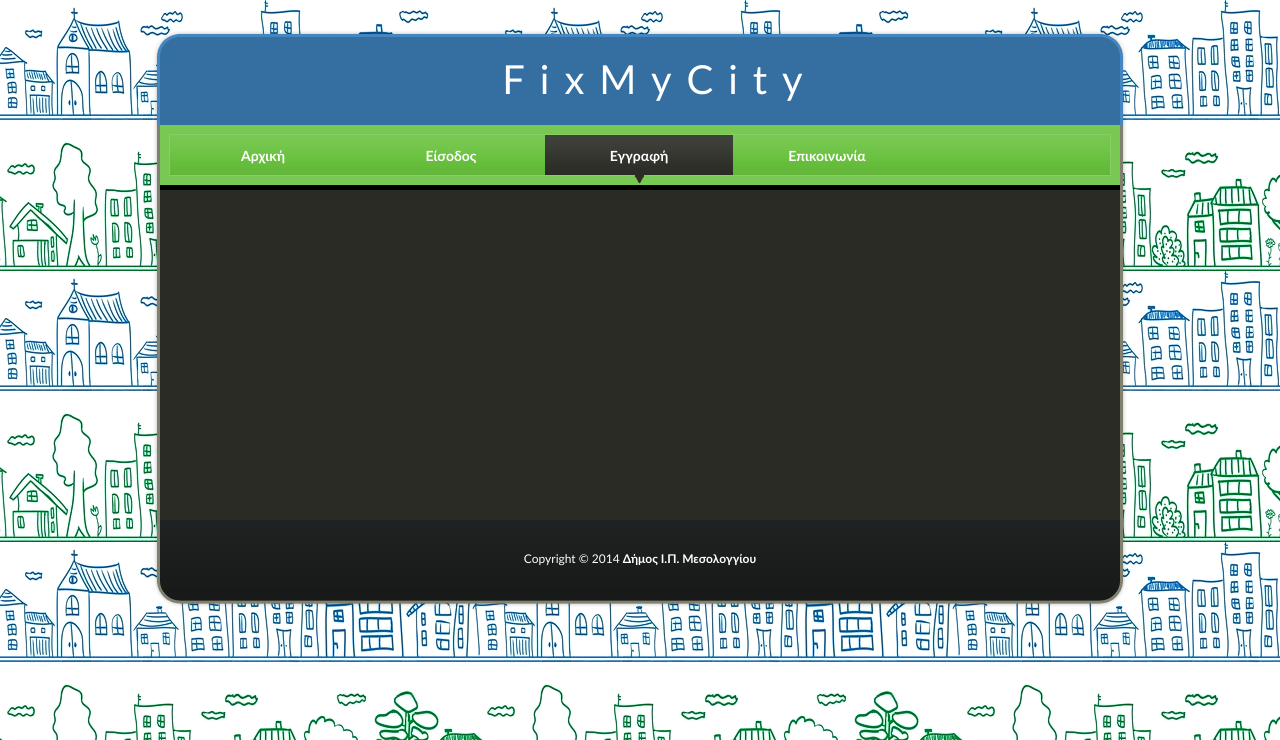
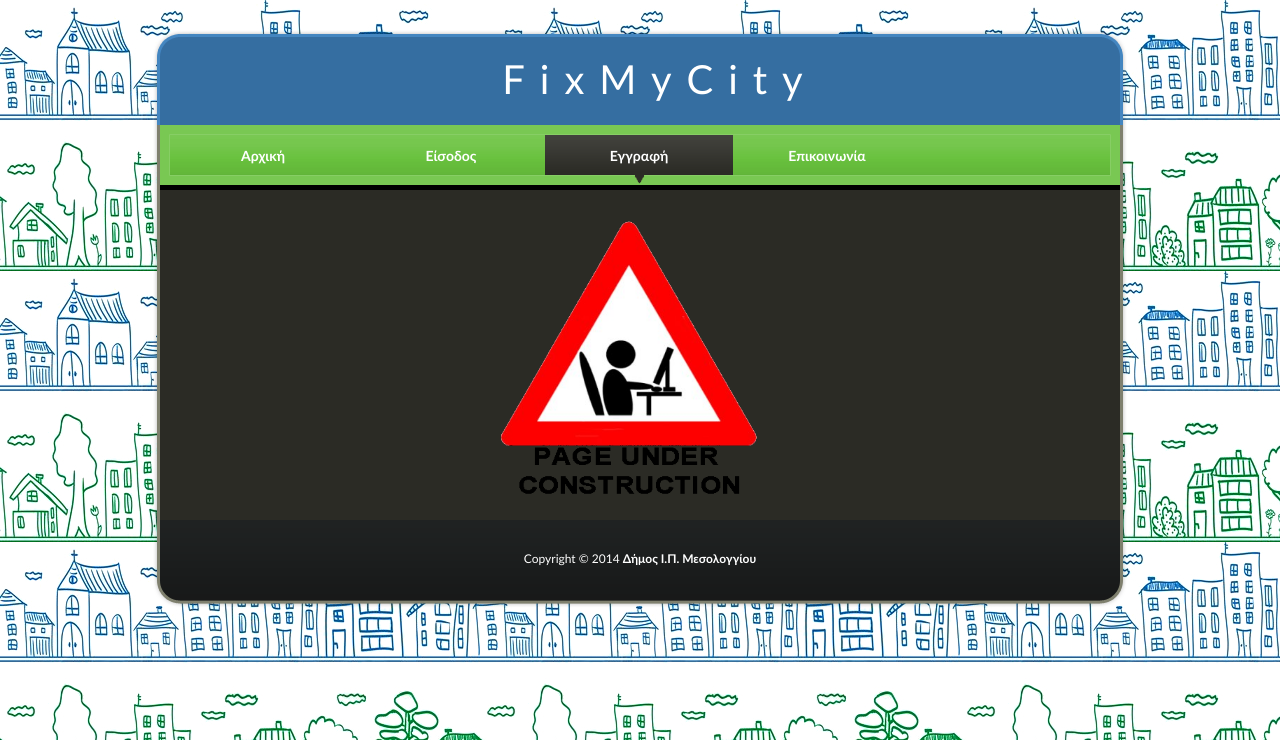
Before and after one commit to filippo-ceid/web_project, a PHP site: page /registration.php in a window 1280 px wide. Shown: the top 740 px of the page. Run offline with PHP 8.4, Linux system fonts and the light colour scheme.

Commit message:
Under Construction

```diff
--- a/index.php
+++ b/index.php
@@ -1,5 +1,5 @@
 <?php
-include 'header.html';
+	include 'header.html';
 ?>
     <div id="menu">
     	<ul>
--- a/registration.php
+++ b/registration.php
@@ -12,7 +12,9 @@
     </div> <!-- end of menu -->
 
     <div id="top_panel">
-
+		<div class="under_con_image">
+            		<img src="images/under-construction.png"/></img>
+        </div>
     </div> <!-- end of top panel -->
 <?php
 	include 'footer.html';
--- a/style.css
+++ b/style.css
@@ -221,6 +221,13 @@ img {
 	margin-top: -70px;
 }
 
+#top_panel .under_con_image img{
+	display: block;
+	width: 280px;
+	height: 280px;
+	margin: 0 0 0 330px;
+}
+
 #templatemo_bottom_panel {
 	clear: both;
 	width: 980px;
```
Also changed, not shown: contact.php (+9 -24 lines), images/under-construction.png (added).
